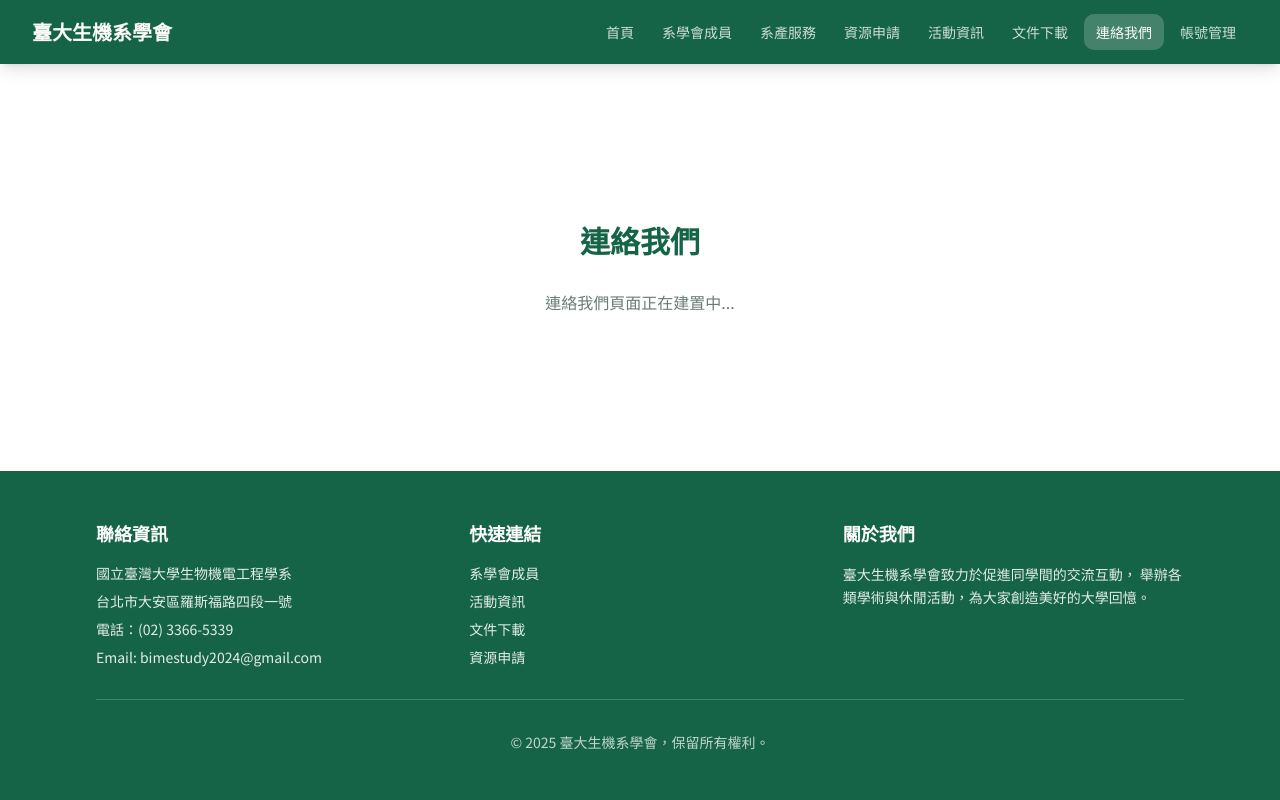
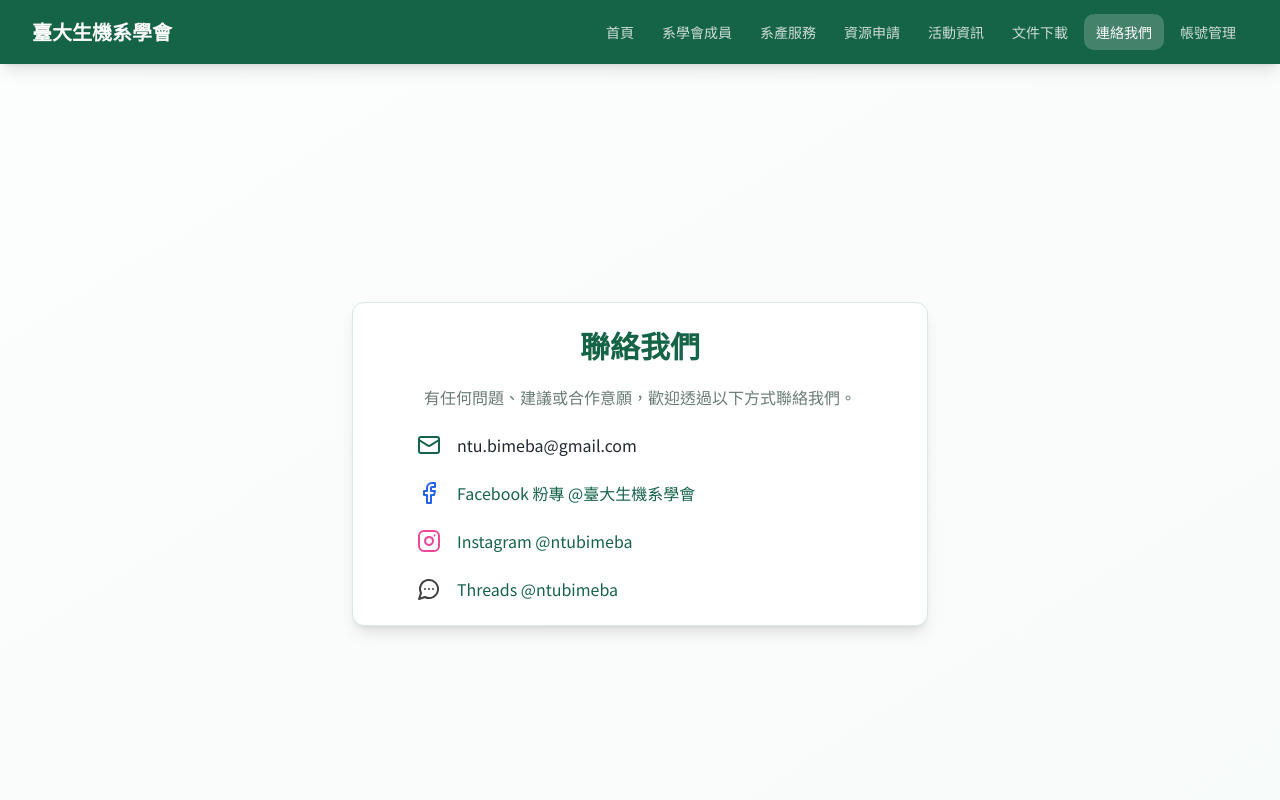
Before and after one commit to ntuBimeBa/ntuBimeBa.github.io, a React (Vite) app: page / in a window 1280 px wide. Both pictures are taken after a click on the button "聯絡我們". Shown: the top 800 px of the page. Built offline with nearby package versions, Linux system fonts and the light colour scheme.

Commit message:
完成 聯絡我們 頁面

```diff
--- a/src/pages/Contact.tsx
+++ b/src/pages/Contact.tsx
@@ -1,16 +1,63 @@
-
-import Navigation from '@/components/Navigation';
-import Footer from '@/components/Footer';
+import { Mail, Facebook, Instagram, MessageCircleMore } from 'lucide-react';
+import { Card, CardHeader, CardContent } from '@/components/ui/card';
 
 const Contact = () => {
   return (
-    <div>
-      <main className="py-16">
-        <div className="max-w-6xl mx-auto px-4 sm:px-6 lg:px-8">
-          <h1 className="text-3xl font-bold text-primary mb-8 text-center">連絡我們</h1>
-          <p className="text-center text-muted-foreground">連絡我們頁面正在建置中...</p>
-        </div>
-      </main>
+    <div className="min-h-screen flex flex-col items-center justify-center px-4 py-16 bg-gradient-to-br from-secondary/20 to-accent/20">
+      <Card className="max-w-xl w-full shadow-lg">
+        <CardHeader>
+          <h2 className="text-3xl font-bold text-primary text-center mb-4">聯絡我們</h2>
+          <p className="text-muted-foreground text-center">
+            有任何問題、建議或合作意願，歡迎透過以下方式聯絡我們。
+          </p>
+        </CardHeader>
+        <CardContent className="space-y-6 px-16">
+          <div className="flex items-center space-x-4">
+            <Mail className="text-primary" />
+            <span className="text-base break-all">
+              <a href="mailto:ntu.bimeba@gmail.com" className="hover:underline">
+                ntu.bimeba@gmail.com
+              </a>
+            </span>
+          </div>
+
+          <div className="flex items-center space-x-4">
+            <Facebook className="text-blue-600" />
+            <a
+              href="https://www.facebook.com/ntubimecamp"
+              target="_blank"
+              rel="noopener noreferrer"
+              className="hover:underline text-primary"
+            >
+              Facebook 粉專 @臺大生機系學會
+            </a>
+          </div>
+
+          <div className="flex items-center space-x-4">
+            <Instagram className="text-pink-500" />
+            <a
+              href="https://www.instagram.com/ntubimeba"
+              target="_blank"
+              rel="noopener noreferrer"
+              className="hover:underline text-primary"
+            >
+              Instagram @ntubimeba
+            </a>
+          </div>
+
+          <div className="flex items-center space-x-4">
+            <MessageCircleMore className="text-neutral-700" />
+            <a
+              href="https://www.threads.net/@ntubimeba"
+              target="_blank"
+              rel="noopener noreferrer"
+              className="hover:underline text-primary"
+            >
+              Threads @ntubimeba
+            </a>
+          </div>
+        </CardContent>
+      </Card>
     </div>
   );
 };
```
